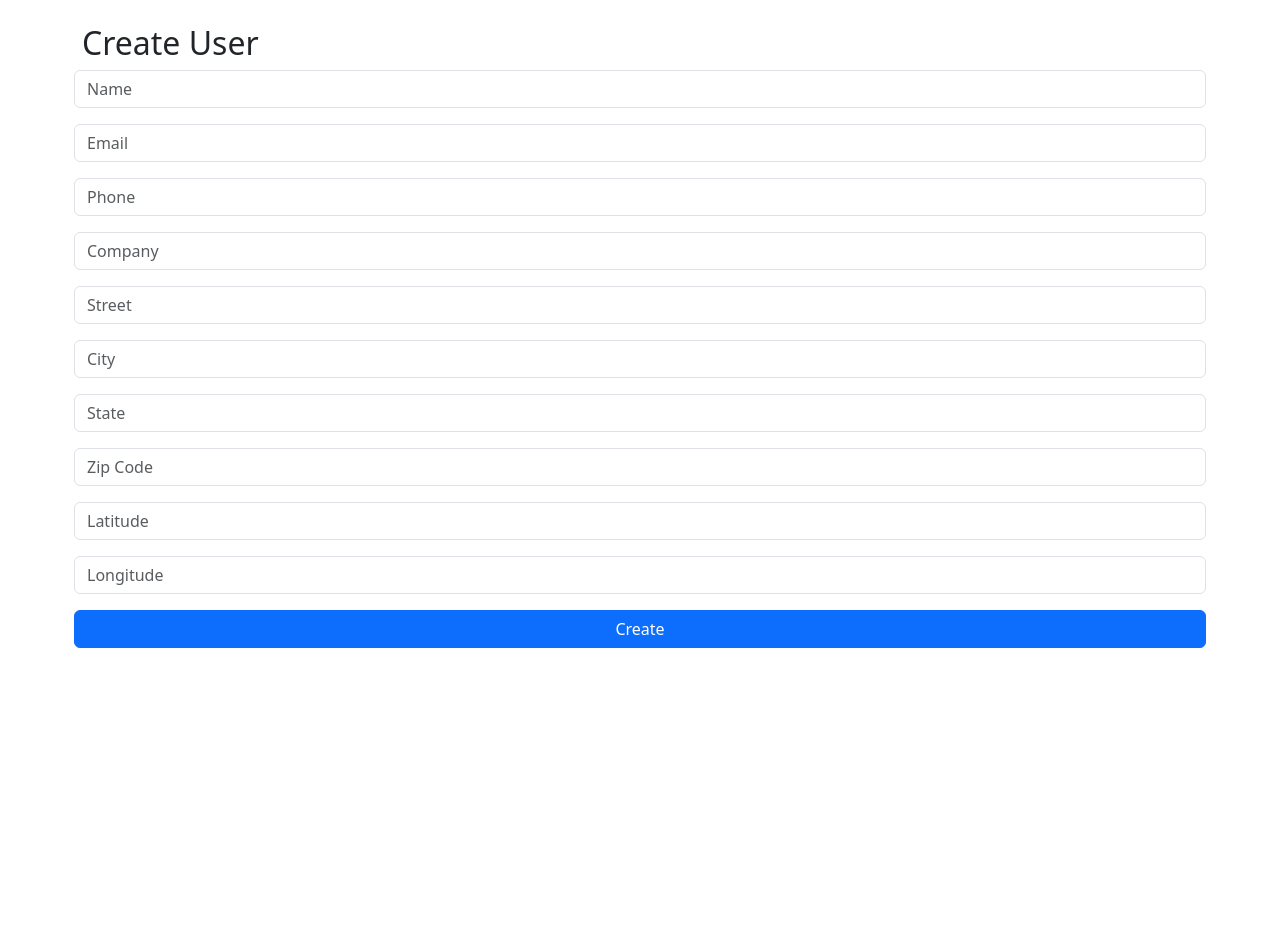
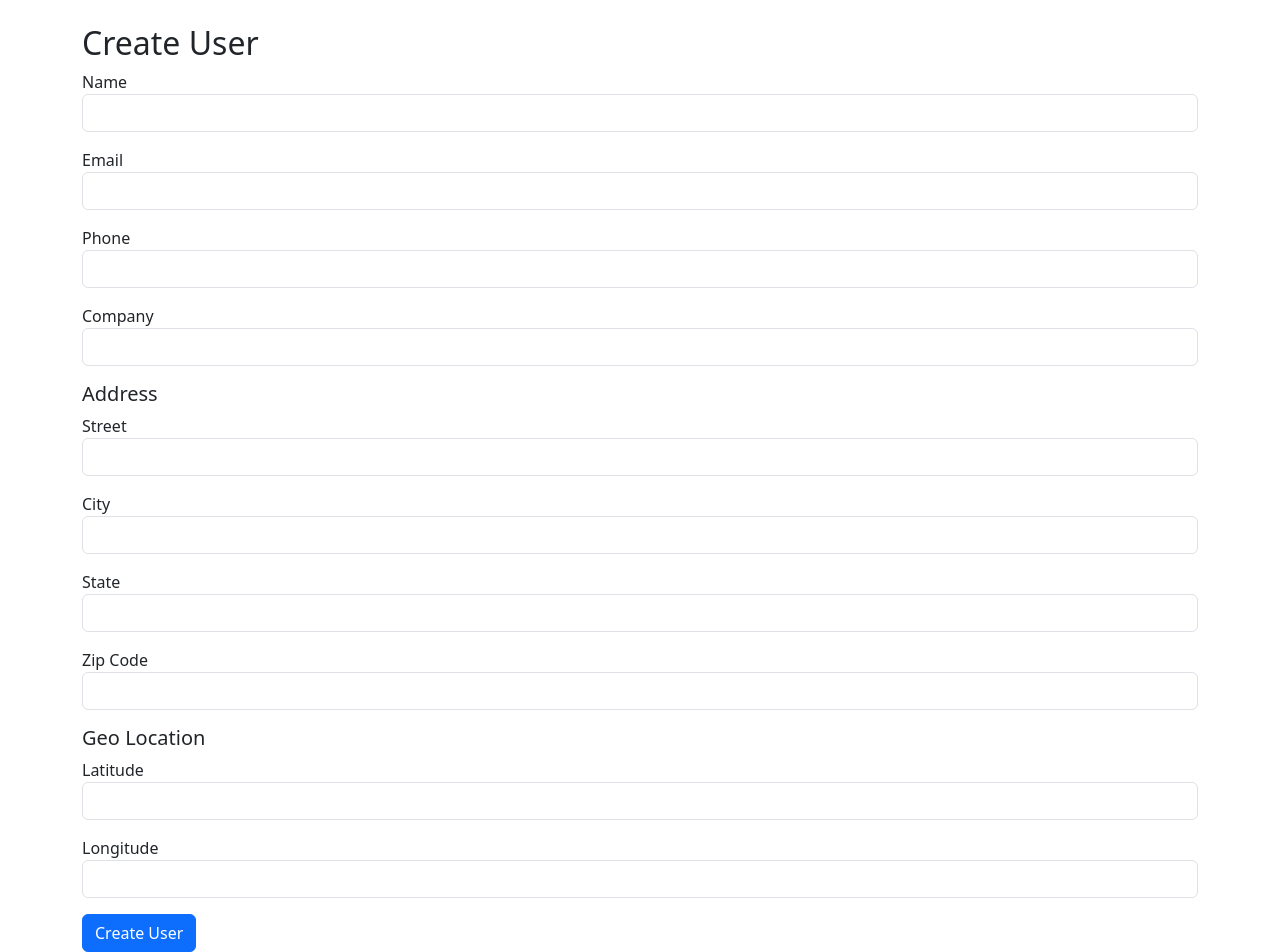
Before and after one commit to saitejamandadi99/Forty4-Technologies-application, a React (Create React App) app in the folder ff-frontend/: page /create in a window 1280 px wide. Before the commit the page ends 800 px from the top, so only its background shows below. Built offline with nearby package versions, Linux system fonts and the light colour scheme; the HTML template or start-up script is replaced by a standard one.

Commit message:
updated the create user for storing the user details in the database

```diff
--- a/ff-frontend/src/pages/UserForm/UserForm.js
+++ b/ff-frontend/src/pages/UserForm/UserForm.js
@@ -1,6 +1,7 @@
 import { useState } from "react";
 import axios from "axios";
 import { useNavigate } from "react-router-dom";
+import "bootstrap/dist/css/bootstrap.min.css";
 
 const UserForm = () => {
   const [formData, setFormData] = useState({
@@ -8,25 +9,39 @@ const UserForm = () => {
     email: "",
     phone: "",
     company: "",
-    address: { street: "", city: "", state: "", zipCode: "", geo: { latitude: "", longitude: "" } }
+    address: {
+      street: "",
+      city: "",
+      state: "",
+      zipCode: "",
+      geo: {
+        latitude: "",
+        longitude: ""
+      }
+    }
   });
 
   const navigate = useNavigate();
 
+  // handle nested input updates
   const handleChange = (e) => {
     const { name, value } = e.target;
+
+    // for nested fields like address.geo.latitude
     if (name.includes(".")) {
-      const [field, subfield] = name.split(".");
-      setFormData((prev) => ({
-        ...prev,
-        [field]: { ...prev[field], [subfield]: value }
-      }));
-    } else if (name.includes("geo.")) {
-      const [, subfield] = name.split(".");
-      setFormData((prev) => ({
-        ...prev,
-        address: { ...prev.address, geo: { ...prev.address.geo, [subfield]: value } }
-      }));
+      const keys = name.split(".");
+      setFormData((prev) => {
+        let updated = { ...prev };
+        let obj = updated;
+
+        // go deep until last key
+        for (let i = 0; i < keys.length - 1; i++) {
+          obj[keys[i]] = { ...obj[keys[i]] };
+          obj = obj[keys[i]];
+        }
+        obj[keys[keys.length - 1]] = value;
+        return updated;
+      });
     } else {
       setFormData({ ...formData, [name]: value });
     }
@@ -34,25 +49,145 @@ const UserForm = () => {
 
   const handleSubmit = async (e) => {
     e.preventDefault();
-    await axios.post(`${process.env.REACT_APP_API_URL}/api/users`, formData);
-    navigate("/");
+    try {
+      await axios.post(
+        `${process.env.REACT_APP_API_URL}/api/users`,
+        formData
+      );
+      navigate("/");
+    } catch (err) {
+      console.error(err.response?.data || err.message);
+      alert("Error creating user. Check console for details.");
+    }
   };
 
   return (
-    <div className="container my-4">
+    <div className="container mt-4">
       <h2>Create User</h2>
-      <form onSubmit={handleSubmit} className="row g-3">
-        <input className="form-control" name="name" placeholder="Name" onChange={handleChange} />
-        <input className="form-control" name="email" placeholder="Email" onChange={handleChange} />
-        <input className="form-control" name="phone" placeholder="Phone" onChange={handleChange} />
-        <input className="form-control" name="company" placeholder="Company" onChange={handleChange} />
-        <input className="form-control" name="address.street" placeholder="Street" onChange={handleChange} />
-        <input className="form-control" name="address.city" placeholder="City" onChange={handleChange} />
-        <input className="form-control" name="address.state" placeholder="State" onChange={handleChange} />
-        <input className="form-control" name="address.zipCode" placeholder="Zip Code" onChange={handleChange} />
-        <input className="form-control" name="geo.latitude" placeholder="Latitude" onChange={handleChange} />
-        <input className="form-control" name="geo.longitude" placeholder="Longitude" onChange={handleChange} />
-        <button className="btn btn-primary">Create</button>
+      <form onSubmit={handleSubmit}>
+        {/* Basic Info */}
+        <div className="mb-3">
+          <label>Name</label>
+          <input
+            type="text"
+            name="name"
+            className="form-control"
+            value={formData.name}
+            onChange={handleChange}
+            required
+          />
+        </div>
+
+        <div className="mb-3">
+          <label>Email</label>
+          <input
+            type="email"
+            name="email"
+            className="form-control"
+            value={formData.email}
+            onChange={handleChange}
+            required
+          />
+        </div>
+
+        <div className="mb-3">
+          <label>Phone</label>
+          <input
+            type="text"
+            name="phone"
+            className="form-control"
+            value={formData.phone}
+            onChange={handleChange}
+            required
+          />
+        </div>
+
+        <div className="mb-3">
+          <label>Company</label>
+          <input
+            type="text"
+            name="company"
+            className="form-control"
+            value={formData.company}
+            onChange={handleChange}
+          />
+        </div>
+
+        {/* Address */}
+        <h5>Address</h5>
+        <div className="mb-3">
+          <label>Street</label>
+          <input
+            type="text"
+            name="address.street"
+            className="form-control"
+            value={formData.address.street}
+            onChange={handleChange}
+          />
+        </div>
+
+        <div className="mb-3">
+          <label>City</label>
+          <input
+            type="text"
+            name="address.city"
+            className="form-control"
+            value={formData.address.city}
+            onChange={handleChange}
+          />
+        </div>
+
+        <div className="mb-3">
+          <label>State</label>
+          <input
+            type="text"
+            name="address.state"
+            className="form-control"
+            value={formData.address.state}
+            onChange={handleChange}
+          />
+        </div>
+
+        <div className="mb-3">
+          <label>Zip Code</label>
+          <input
+            type="text"
+            name="address.zipCode"
+            className="form-control"
+            value={formData.address.zipCode}
+            onChange={handleChange}
+          />
+        </div>
+
+        {/* Geo */}
+        <h5>Geo Location</h5>
+        <div className="mb-3">
+          <label>Latitude</label>
+          <input
+            type="text"
+            name="address.geo.latitude"
+            className="form-control"
+            value={formData.address.geo.latitude}
+            onChange={handleChange}
+            required
+          />
+        </div>
+
+        <div className="mb-3">
+          <label>Longitude</label>
+          <input
+            type="text"
+            name="address.geo.longitude"
+            className="form-control"
+            value={formData.address.geo.longitude}
+            onChange={handleChange}
+            required
+          />
+        </div>
+
+        <button type="submit" className="btn btn-primary">
+          Create User
+        </button>
       </form>
     </div>
   );
```
